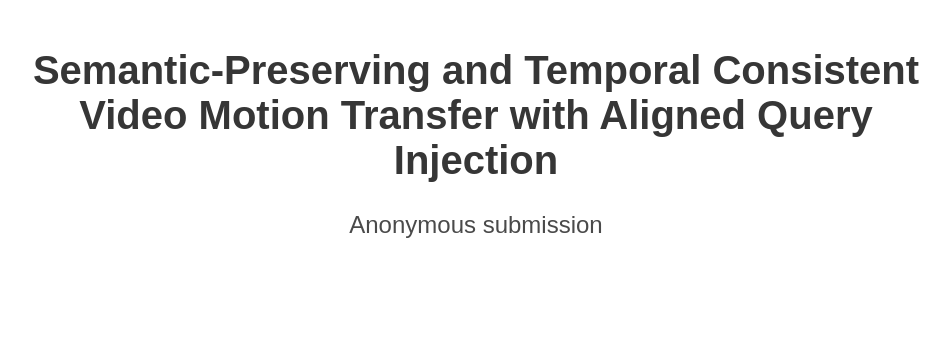
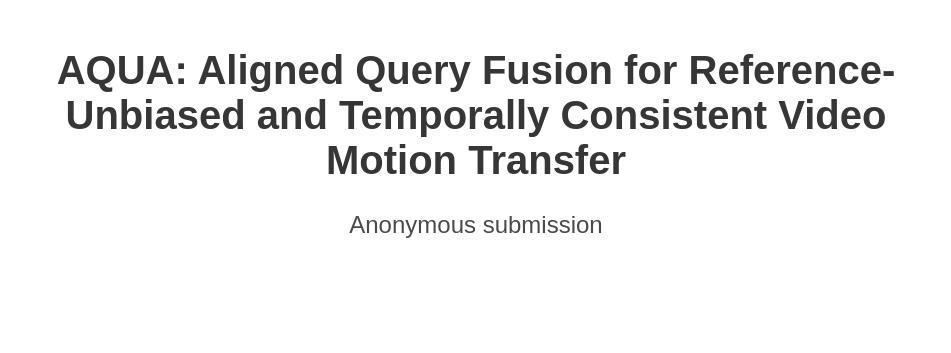
Before and after one commit to aqua-aaai26/aqua, a plain HTML site: page index.html in a window 1280 px wide. Shown: the top 353 px of the page, without its empty margins (164-1115 px from the left). Drawn offline with nearby package versions, Linux system fonts and the light colour scheme; some icons are missing; a web font is replaced by a local one.

Commit message:
change name

```diff
--- a/index.html
+++ b/index.html
@@ -75,7 +75,7 @@
     <div class="container is-max-desktop">
       <div class="columns is-centered">
         <div class="column has-text-centered">
-          <h1 class="title is-2 publication-title">Semantic-Preserving and Temporal Consistent Video Motion Transfer with Aligned Query Injection</h1>
+          <h1 class="title is-2 publication-title">AQUA: Aligned Query Fusion for Reference-Unbiased and Temporally Consistent Video Motion Transfer</h1>
           <div class="is-size-4 publication-authors">
             <span class="author-block">
               Anonymous submission
```
